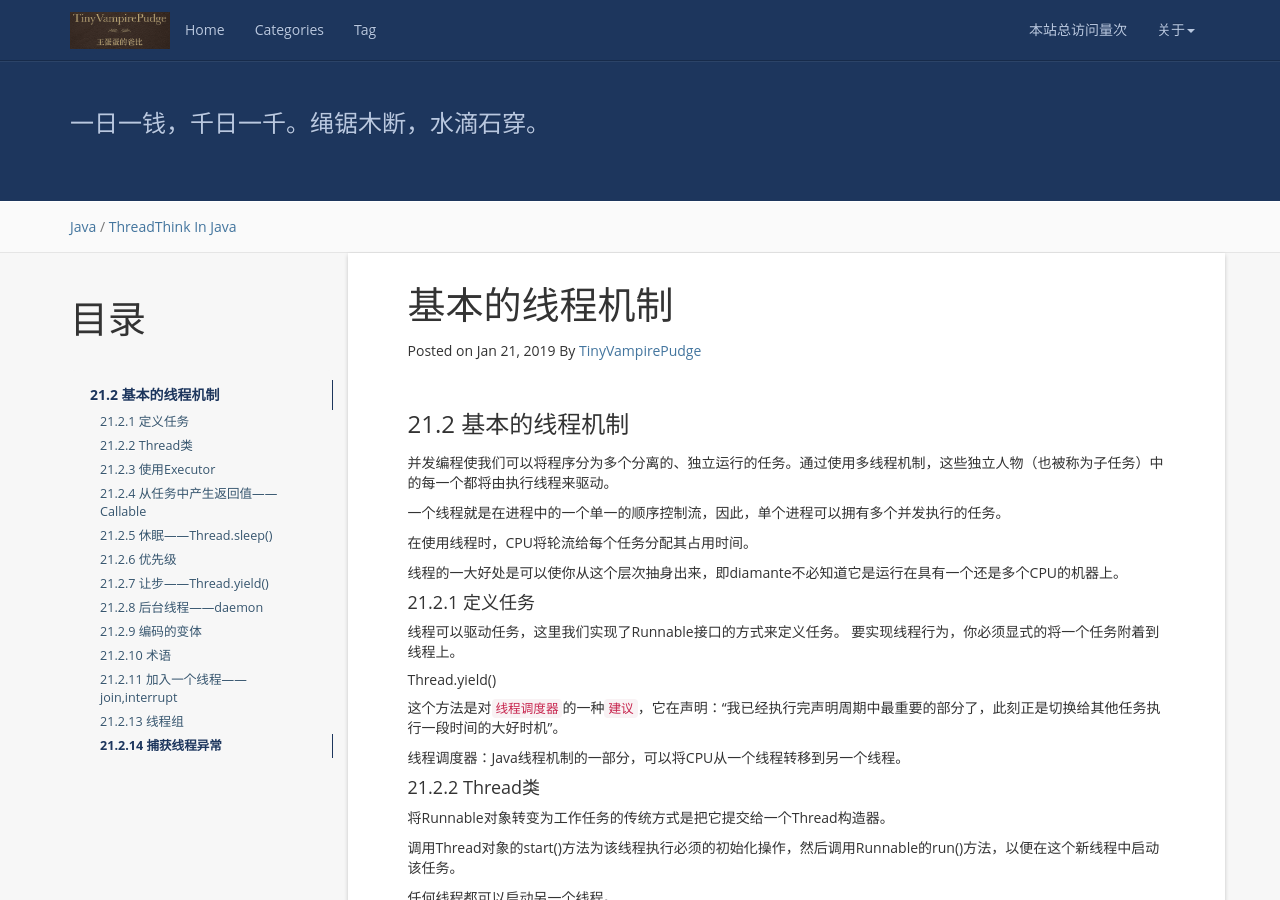
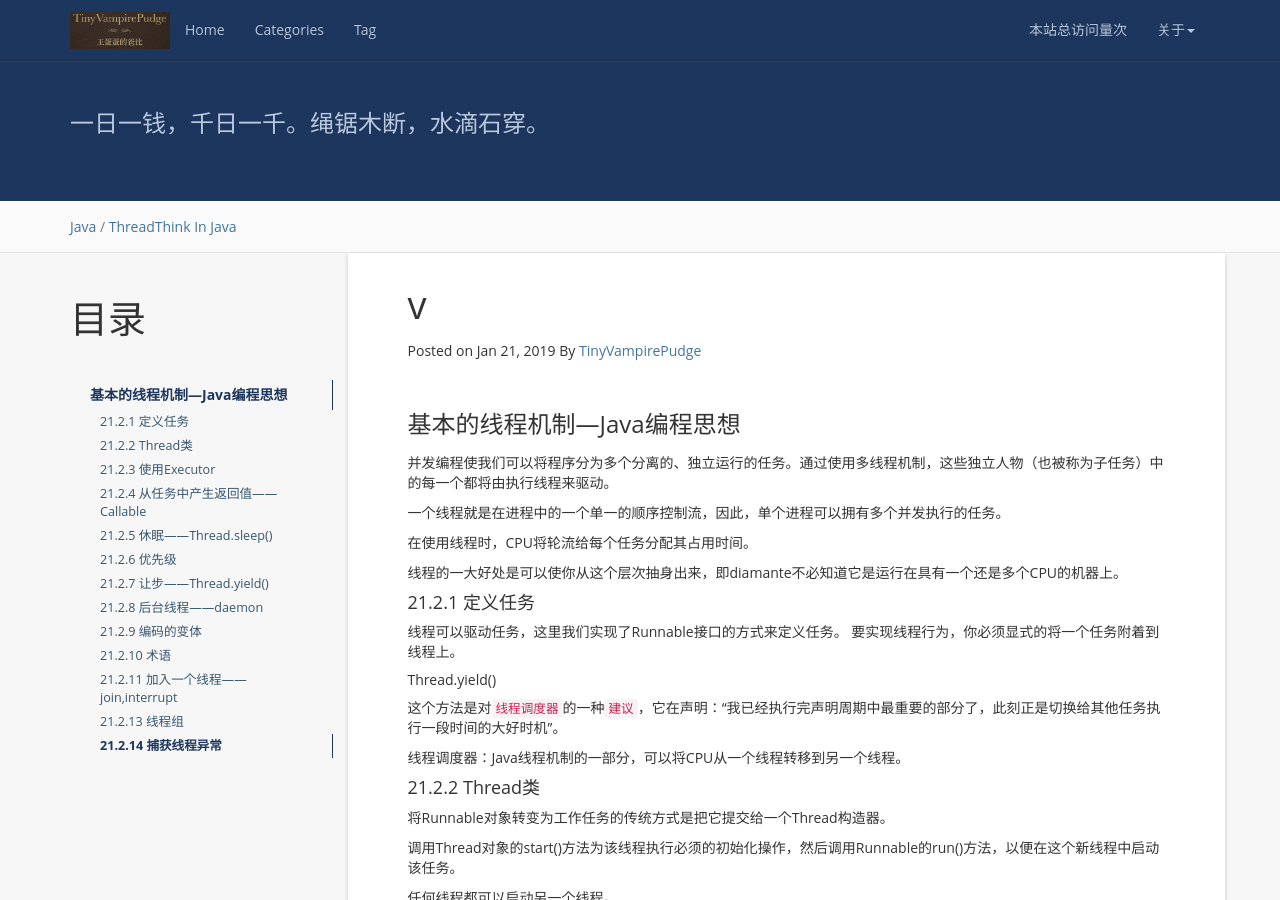
Before and after one commit to tinyvampirepudge/tinyvampirepudge.github.io, a Jekyll site: the page built from _posts/2019-01-21-basic-principle-thread.md, in a window 1280 px wide and 900 px high. Built offline with Jekyll 4.4.1, drawn with Linux system fonts in a browser that asks for light colours; nearby versions of some CDN libraries; a script that is not in the unit is left out; comment, search, counter and statistics services are not loaded.

Commit message:
细节优化

```diff
--- a/_posts/2019-01-21-basic-principle-thread.md
+++ b/_posts/2019-01-21-basic-principle-thread.md
@@ -1,6 +1,6 @@
 ---
 layout: post
-title:  基本的线程机制
+title:  v
 date:   2019-01-21 16:20:34 +0800
 categories: Java
 tag: [Thread, Think In Java]
@@ -11,7 +11,7 @@ tag: [Thread, Think In Java]
 
 
 
-### 21.2 基本的线程机制
+### 基本的线程机制—Java编程思想
 并发编程使我们可以将程序分为多个分离的、独立运行的任务。通过使用多线程机制，这些独立人物（也被称为子任务）中的每一个都将由执行线程来驱动。
 
 一个线程就是在进程中的一个单一的顺序控制流，因此，单个进程可以拥有多个并发执行的任务。
```
Also changed, not shown: _posts/2018-12-17-java-linkedhashmap-source-code.md (+1 -1 lines), _posts/2019-07-01-view-measure-criitical-method.md (+0 -3 lines).
